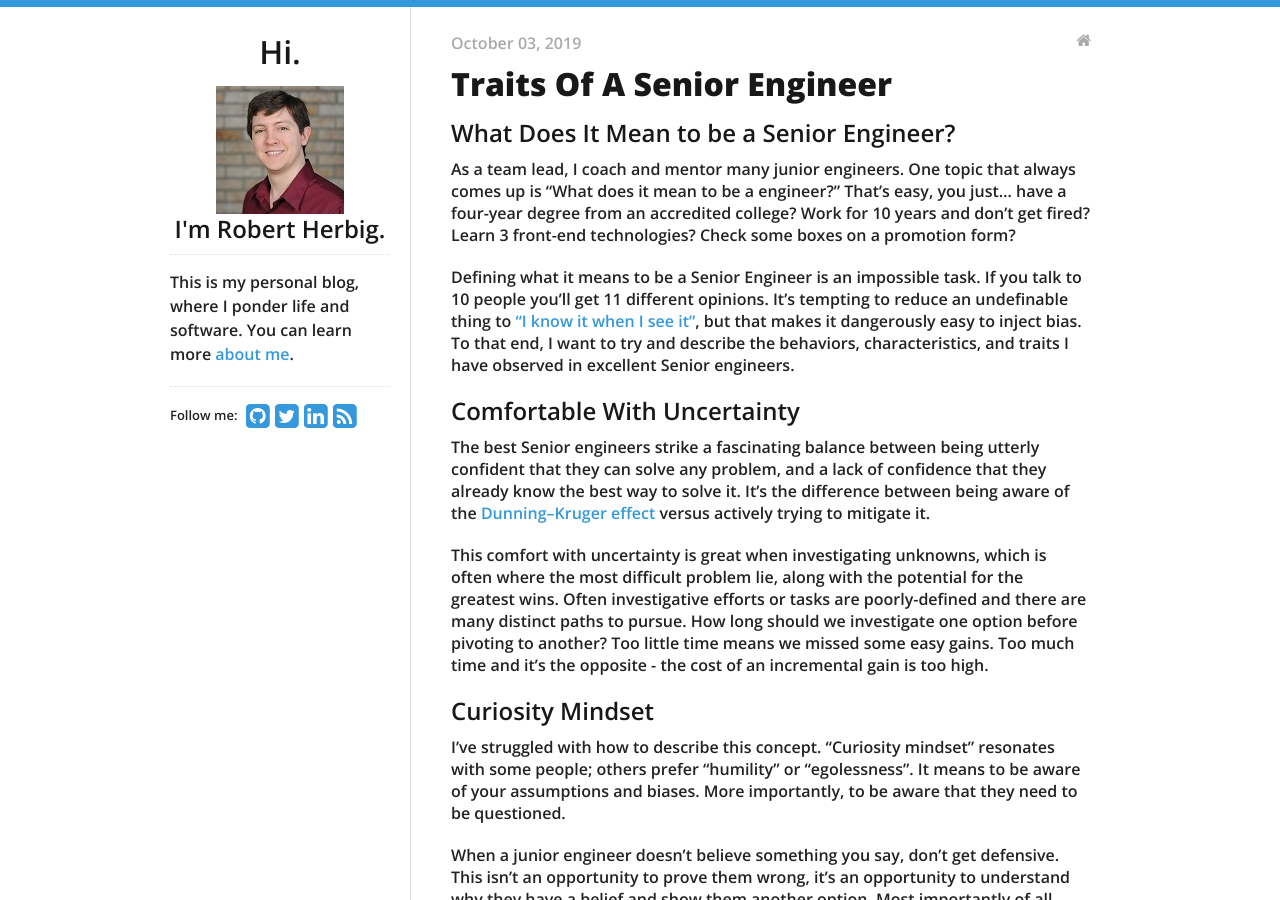
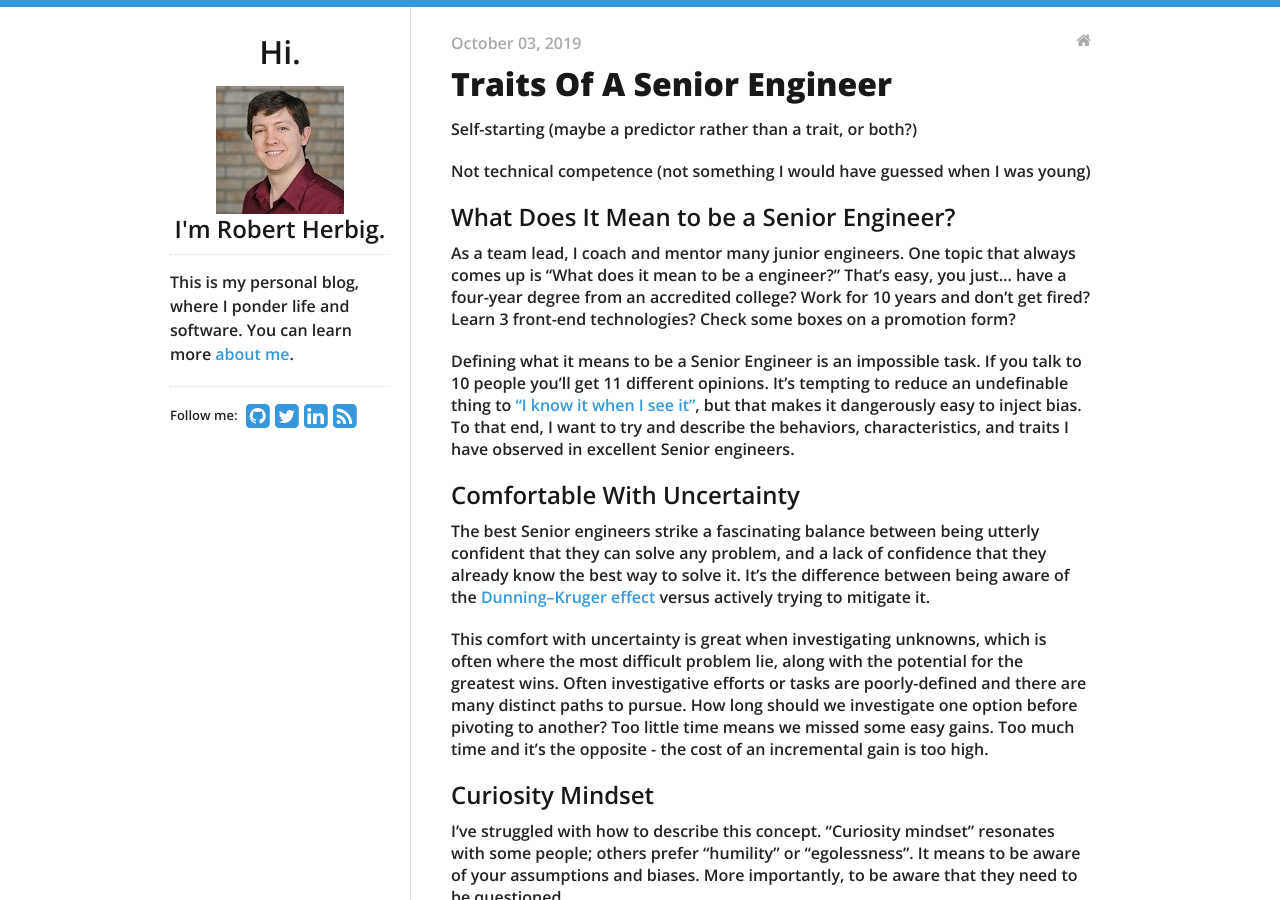
Before and after one commit to rpherbig/rpherbig.github.io, a Jekyll site: the page built from _posts/2019-10-03-traits-of-a-senior-engineer.markdown, in a window 1280 px wide and 900 px high. Built offline with Jekyll 4.4.1, drawn with Linux system fonts in a browser that asks for light colours; nearby versions of some CDN libraries; our own code applies the rules of GitHub Pages for plain Markdown files.

Commit message:
Add some notes that need to be elaborated on

```diff
--- a/_posts/2019-10-03-traits-of-a-senior-engineer.markdown
+++ b/_posts/2019-10-03-traits-of-a-senior-engineer.markdown
@@ -1,3 +1,7 @@
+Self-starting (maybe a predictor rather than a trait, or both?)
+
+Not technical competence (not something I would have guessed when I was young)
+
 ## What Does It Mean to be a Senior Engineer?
 
 As a team lead, I coach and mentor many junior engineers. One topic that always comes up is "What does it mean to be a
```
